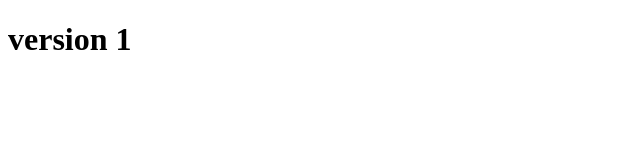
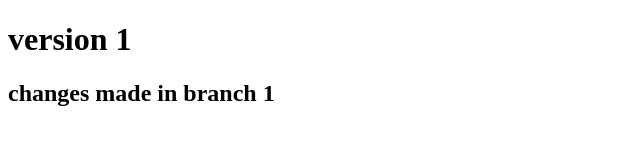
Before and after one commit to Akshaypm03/practice, a plain HTML site: page index.html in a window 1280 px wide. Shown: the whole page, without its empty margins (0-640 px from the left). Drawn offline with Linux system fonts and the light colour scheme.

Commit message:
branch 1 initiated

```diff
--- a/index.html
+++ b/index.html
@@ -7,5 +7,6 @@
 </head>
 <body>
     <h1> version 1</h1>
+    <h2>changes made in branch 1</h2>
 </body>
 </html>
```
